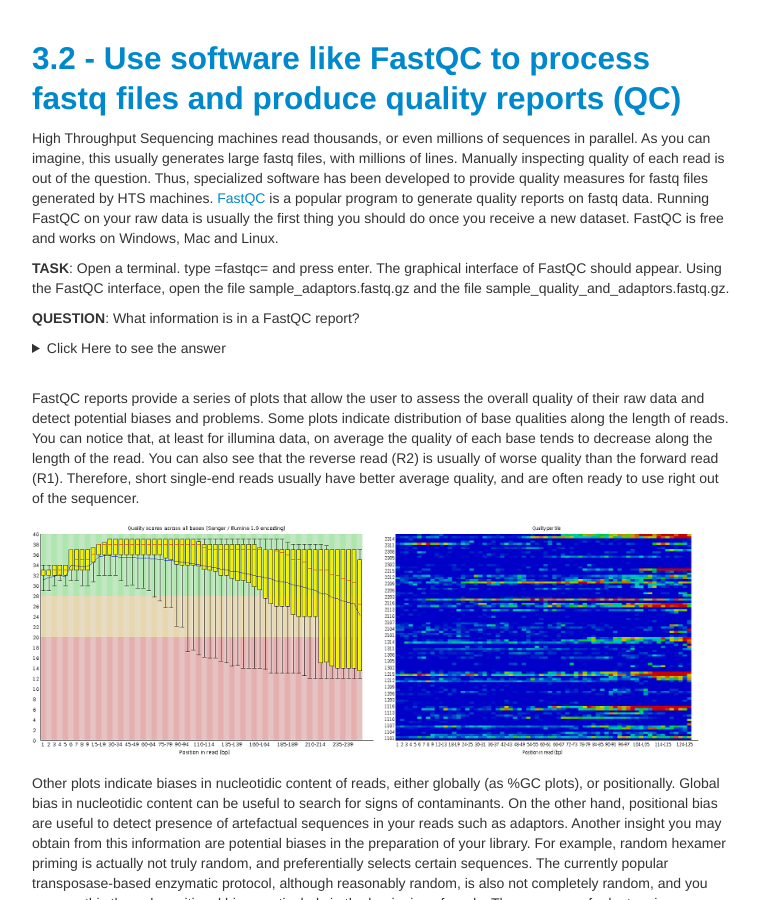
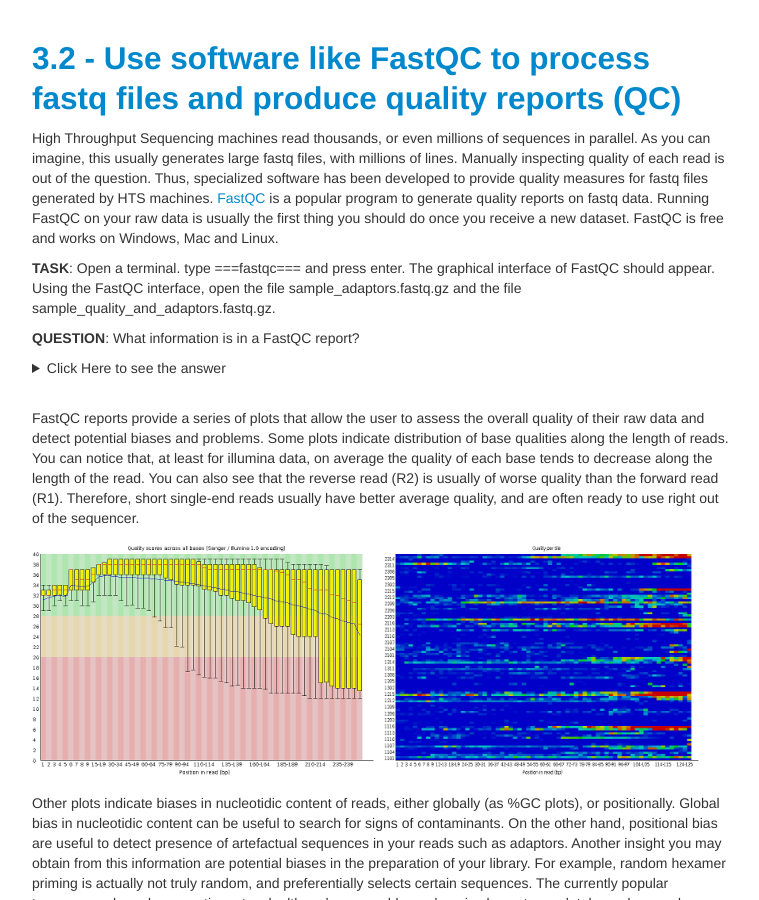
Before and after one commit to GTPB/ADER19F, a Jekyll site: the page built from pages/L03.md, in a window 1280 px wide and 900 px high, scrolled down 1055 px. Shown: the whole window, without its empty margins (258-1017 px from the left). Built offline with Jekyll 4.4.1, drawn with Linux system fonts in a browser that asks for light colours.

Commit message:
Update L03.md

```diff
--- a/pages/L03.md
+++ b/pages/L03.md
@@ -46,7 +46,7 @@
 High Throughput Sequencing machines read thousands, or even millions of sequences in parallel. As you can imagine, this usually generates large fastq files, with millions of lines. Manually inspecting quality of each read is out of the question. Thus, specialized software has been developed to provide quality measures for fastq files generated by HTS machines. [FastQC](https://www.bioinformatics.babraham.ac.uk/projects/fastqc/) is a popular program to generate quality reports on fastq data. Running FastQC on your raw data is usually the first thing you should do once you receive a new dataset. FastQC is free and works on Windows, Mac and Linux.
 <br/>
 
-**TASK**: Open a terminal. type =fastqc= and press enter. The graphical interface of FastQC should appear. Using the FastQC interface, open the file sample_adaptors.fastq.gz and the file sample_quality_and_adaptors.fastq.gz.
+**TASK**: Open a terminal. type ===fastqc=== and press enter. The graphical interface of FastQC should appear. Using the FastQC interface, open the file sample_adaptors.fastq.gz and the file sample_quality_and_adaptors.fastq.gz.
 
 **QUESTION**: What information is in a FastQC report?
 <details><summary>Click Here to see the answer</summary>
```
